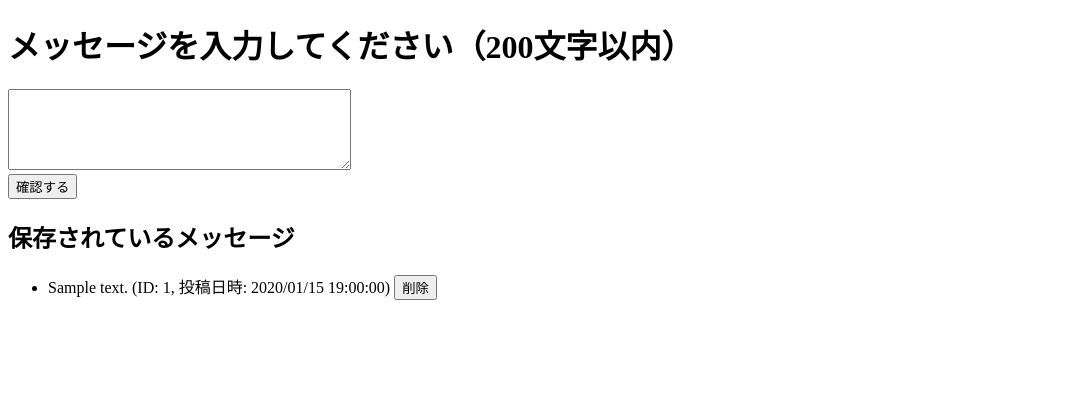
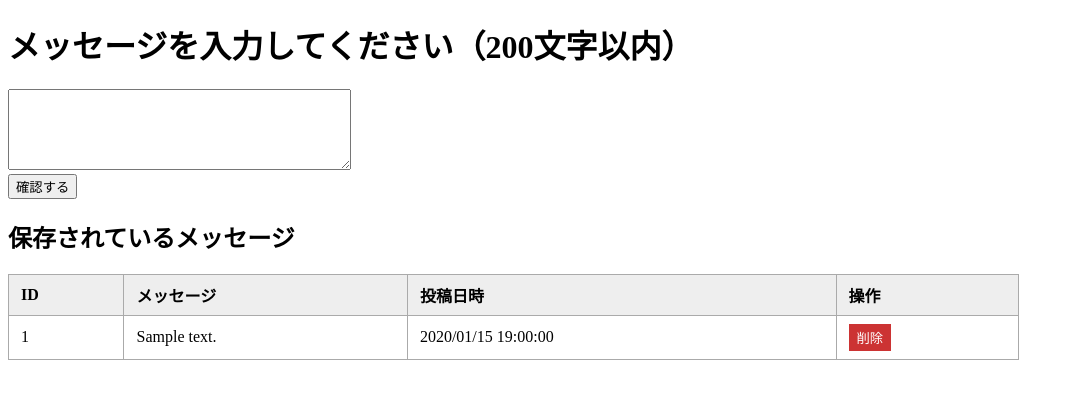
Before and after one commit to Nitabushi/python-syntax-study, a Flask app: page / in a window 1280 px wide. Shown: the top 399 px of the page, without its empty margins (0-1074 px from the left). Run offline with Flask 3, Linux system fonts and the light colour scheme; tables that the repository leaves empty hold one stand-in row (values such as "Sample post").

Commit message:
メッセージ表示をリストからテーブル形式に変更し、削除ボタンを追加

```diff
--- a/flask/memo-app-db/static/style.css
+++ b/flask/memo-app-db/static/style.css
@@ -1,3 +1,27 @@
+table {
+    border-collapse: collapse;
+    width: 80%;
+    margin: 20px 0;
+}
+th, td {
+    border: 1px solid #aaa;
+    padding: 8px 12px;
+    text-align: left;
+}
+th {
+    background-color: #eee;
+}
+button {
+    padding: 4px 8px;
+    background-color: #c33;
+    color: white;
+    border: none;
+    cursor: pointer;
+}
+button:hover {
+    background-color: #a00;
+}
+
 .message-box {
     border: 1px solid black;
     background-color: #add8e8; /* 水色 */
--- a/flask/memo-app-db/templates/index.html
+++ b/flask/memo-app-db/templates/index.html
@@ -12,21 +12,38 @@
         <textarea name="message" maxlength="200" rows="5" cols="40" required></textarea><br>
         <input type="submit" value="確認する">
     </form>
+
     <h2>保存されているメッセージ</h2>
+
     {% if messages %}
-        <ul>
+    <table>
+        <thead>
+            <tr>
+                <th>ID</th>
+                <th>メッセージ</th>
+                <th>投稿日時</th>
+                <th>操作</th>
+            </tr>
+        </thead>
+        <tbody>
             {% for msg in messages %}
-            <li>
-                {{ msg.content|e }} (ID: {{ msg.id }}, 投稿日時: {{ msg.created_at_jst.strftime('%Y/%m/%d %H:%M:%S') }})
+            <tr>
+                <td>{{ msg.id }}</td>
+                <td>{{ msg.content|e }}</td>
+                <td>{{ msg.created_at_jst.strftime('%Y/%m/%d %H:%M:%S') if msg.created_at_jst else '---' }}</td>
+                <td>
                     <form method="POST" action="{{ url_for('delete_message', message_id=msg.id) }}" style="display:inline;">
                         <input type="hidden" name="csrf_token" value="{{ csrf_token() }}">
                         <button type="submit" onclick="return confirm('本当に削除しますか？');">削除</button>
                     </form>
-            </li>
+                </td>
+            </tr>
             {% endfor %}
-        </ul>
+        </tbody>
+    </table>
     {% else %}
     <p>まだメッセージはありません。</p>
     {% endif %}
+
 </body>
 </html>
```
Lines whose indentation alone changed are shown as unchanged.
